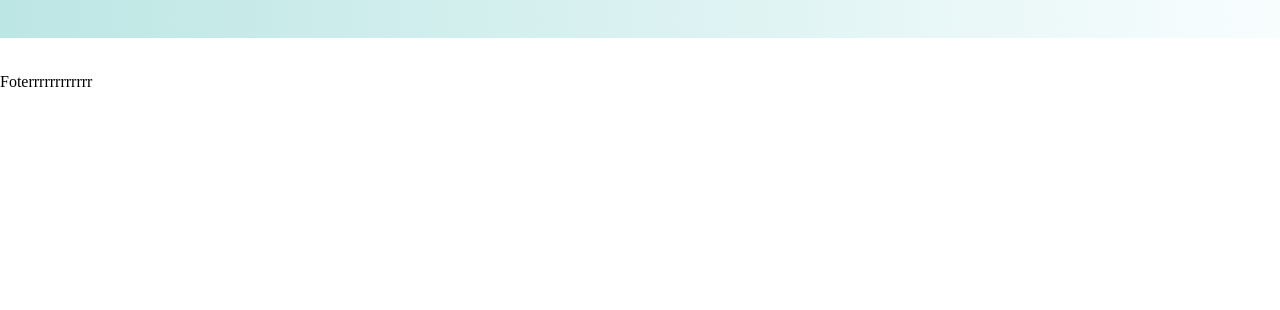
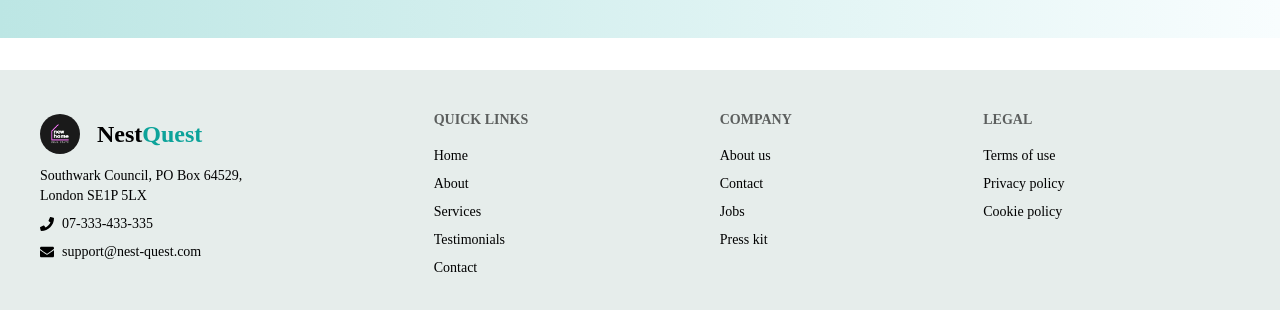
Before and after one commit to gmhridu/nest-quest, a React (Vite) app: page / in a window 1280 px wide. Shown: the part 3789-4099 px from the top of the page. Before the commit the page ends 3883 px from the top, so only its background shows below. Built offline with nearby package versions, Linux system fonts and the light colour scheme.

Commit message:
Implemented footer section and error page for enhanced user experience.

```diff
--- a/src/Routes/Routes.jsx
+++ b/src/Routes/Routes.jsx
@@ -6,6 +6,7 @@
 import Services from "../pages/Services/Services";
 import Testiomonials from "../pages/Testiomonials/Testiomonials";
 import Contact from "../pages/Contact/Contact";
+import Error from "../pages/Error/Error";
 
 const router = createBrowserRouter([
   {
@@ -43,6 +44,10 @@
       },
     ],
   },
+  {
+    path: "*",
+    element: <Error/>,
+  }
 ]);
 
 export default router;
--- a/src/components/Footer/Footer.jsx
+++ b/src/components/Footer/Footer.jsx
@@ -1,9 +1,68 @@
 import React from 'react';
+import logo from "../../../public/logo.jpg";
+import { Link } from 'react-router-dom';
+import { FaEnvelope, FaPhone } from 'react-icons/fa';
 
 const Footer = () => {
   return (
-    <div>
-      <h1>Foterrrrrrrrrrrr</h1>
+    <div className="">
+      <footer className="footer p-10 bg-[#e6edeb] text-base-content">
+        <aside>
+          <div className="flex items-center">
+            <img src={logo} alt="" className="w-10 h-10 rounded-full" />
+            <Link to={"/"} className="btn btn-ghost">
+              <h2 className=" text-xl sm:text-2xl font-bold">
+                Nest<span className="text-navColor">Quest</span>
+              </h2>
+            </Link>
+          </div>
+          <p>
+            Southwark Council, PO Box 64529,
+            <br />
+            London SE1P 5LX
+          </p>
+          <div className="flex items-center gap-x-2">
+            <FaPhone />
+            <p>07-333-433-335</p>
+          </div>
+          <div className="flex items-center gap-x-2">
+            <FaEnvelope />
+            <p>support@nest-quest.com</p>
+          </div>
+          <div></div>
+        </aside>
+        <nav>
+          <h6 className="footer-title">QUICK LINKS</h6>
+          <Link to={"/"} className="link link-hover">
+            Home
+          </Link>
+          <Link to={"/about"} className="link link-hover">
+            About
+          </Link>
+          <Link to={"/services"} className="link link-hover">
+            Services
+          </Link>
+          <Link to={"/testimonials"} className="link link-hover">
+            Testimonials
+          </Link>
+          <Link to={"/contact"} className="link link-hover">
+            Contact
+          </Link>
+        </nav>
+        <nav>
+          <h6 className="footer-title">Company</h6>
+          <a className="link link-hover">About us</a>
+          <a className="link link-hover">Contact</a>
+          <a className="link link-hover">Jobs</a>
+          <a className="link link-hover">Press kit</a>
+        </nav>
+        <nav>
+          <h6 className="footer-title">Legal</h6>
+          <a className="link link-hover">Terms of use</a>
+          <a className="link link-hover">Privacy policy</a>
+          <a className="link link-hover">Cookie policy</a>
+        </nav>
+      </footer>
     </div>
   );
 };
--- a/src/pages/Contact/Contact.jsx
+++ b/src/pages/Contact/Contact.jsx
@@ -7,7 +7,7 @@
   };
 
   return (
-    <section className="py-6 bg-white text-gray-900 my-8 lg:my-28">
+    <section className="py-6 text-gray-900 my-8 lg:my-28">
       <div className="grid max-w-6xl grid-cols-1 px-6 mx-auto lg:px-8 md:grid-cols-2 md:divide-x">
         <div className="py-6 md:py-0 md:px-6">
           <h1 className="text-4xl font-bold">Get in touch</h1>
--- /dev/null
+++ b/src/pages/Error/Error.jsx
@@ -0,0 +1,30 @@
+import React from 'react';
+import { Link } from 'react-router-dom';
+
+const Error = () => {
+  return (
+    <section className="flex h-screen items-center justify-center p-16 bg-gray-50 text-gray-800">
+      <div className="container flex flex-col items-center justify-center px-5 mx-auto my-8">
+        <div className="max-w-md text-center">
+          <h2 className="mb-8 font-extrabold text-9xl text-gray-400">
+            <span className="sr-only">Error</span>404
+          </h2>
+          <p className="text-2xl font-semibold md:text-3xl">
+            Sorry, we couldn't find this page.
+          </p>
+          <p className="mt-4 mb-8 text-gray-600">
+            But don't worry, you can find plenty of other things on our homepage.
+          </p>
+          <Link
+            to={'/'}
+            className="px-8 py-3 font-semibold rounded bg-violet-600 text-gray-50"
+          >
+            Back to homepage
+          </Link>
+        </div>
+      </div>
+    </section>
+  );
+};
+
+export default Error;
```
